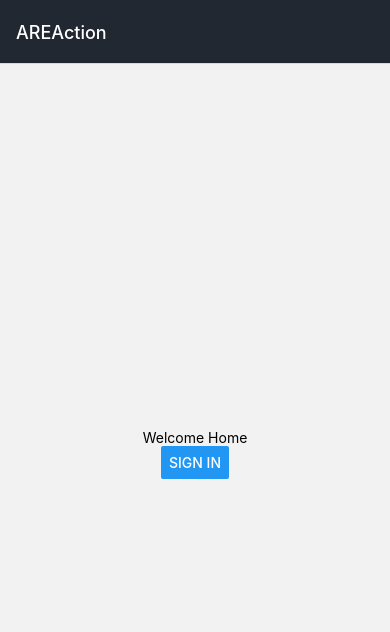
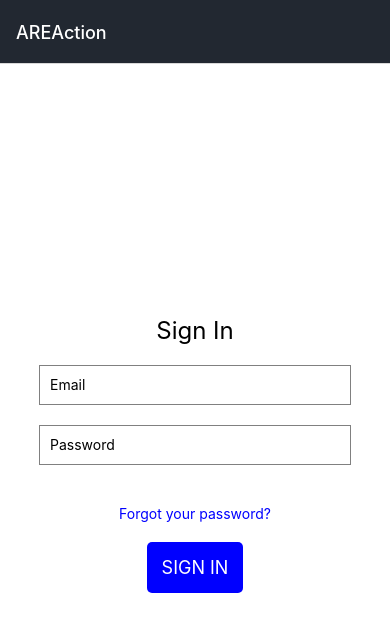
Before and after one commit to VictorHarri-Chal/AREA, a React Native app in the folder mobile/: screen /Home in a window 390 px wide. Shown: the top 632 px of the page. Built offline with nearby package versions, Linux system fonts and the light colour scheme.

Commit message:
[UPD]: add working page navigation and begining of dahsboard (can select api and slide menu working) -> need to add action/reaction selection and do  each button working by his own

```diff
--- a/mobile/App.js
+++ b/mobile/App.js
@@ -1,29 +1,26 @@
 import React from 'react';
 import { NavigationContainer } from '@react-navigation/native';
-import { createNativeStackNavigator } from '@react-navigation/native-stack';
+import { createStackNavigator } from "@react-navigation/stack";
+
 import Home from './src/pages/Home';
-import Login from './src/pages/Login';
+import Dashboard from './src/pages/Dashboard';
 
-const Stack = createNativeStackNavigator();
+const Stack = createStackNavigator();
 
+const MyHeaderOption = {
+    title: 'AREAction',
+    headerStyle:{backgroundColor: '#222831'},
+    headerTintColor: '#fff',
+}
 function App() {
     return (
         <NavigationContainer>
             <Stack.Navigator initialRouteName="Home">
-                <Stack.Screen
-                    name="Home"
-                    component={Home}
-                    options={{
-                        title:'AREAction',
-                        headerStyle: { backgroundColor: '#222831' },
-                        headerTintColor: '#fff',
-                    }}
-                />
-                {/* <Stack.Screen name="Dashboard" component={Dashboard} /> */}
-                <Stack.Screen name="Login" component={Login} />
+                <Stack.Screen name="Home" component={Home} options={MyHeaderOption}/>
+                <Stack.Screen name="Dashboard" component={Dashboard} options={MyHeaderOption}/>
             </Stack.Navigator>
         </NavigationContainer>
     );
-}
+  }
 
 export default App;
--- a/mobile/app.json
+++ b/mobile/app.json
@@ -24,10 +24,16 @@
       "adaptiveIcon": {
         "foregroundImage": "./assets/adaptive-icon.png",
         "backgroundColor": "#FFFFFF"
-      }
+      },
+      "package": "com.Area.mobile"
     },
     "web": {
       "favicon": "./assets/favicon.png"
+    },
+    "extra": {
+      "eas": {
+        "projectId": "ee6177ac-da2a-4fba-9dbc-53ddfddd16f5"
+      }
     }
   }
 }
--- /dev/null
+++ b/mobile/src/pages/Dashboard/index.js
@@ -0,0 +1,150 @@
+import React, { useState } from 'react';
+import { View, Text, StyleSheet, TouchableOpacity } from 'react-native';
+import Icon from 'react-native-vector-icons/FontAwesome5';
+
+const Dashboard = () => {
+  const [menuVisible, setMenuVisible] = useState(false);
+  const [selectedButton, setSelectedButton] = useState(null);
+
+  const menuButtons = [
+    {
+      name: "Discord",
+      icon: "discord"
+    },
+    {
+      name: "Github",
+      icon: "github"
+    },
+    {
+      name: "Twitter",
+      icon: "twitter"
+    },
+    {
+      name: "Spotify",
+      icon: "spotify"
+    },
+    {
+      name: "Youtube",
+      icon: "youtube"
+    },
+    {
+      name: "Twitch",
+      icon: "twitch"
+    },
+  ];
+
+  return (
+    <View style={styles.container}>
+      <TouchableOpacity onPress={() => setMenuVisible(true)}>
+        <Text style={styles.openMenuButton}>Open Menu</Text>
+      </TouchableOpacity>
+      {menuVisible && (
+        <View style={styles.menuContainer}>
+          <View style={styles.menuLeft}>
+            {menuButtons.map(button => (
+              <TouchableOpacity
+                key={button.name}
+                style={[
+                  styles.menuButtonContainer,
+                  selectedButton === button.name && styles.selectedButton
+                ]}
+                onPress={() => setSelectedButton(button.name)}
+              >
+                <Icon name={button.icon} size={30} color="#000" />
+                <View style={[styles.buttonIndicator, selectedButton === 'Discord' && {backgroundColor: 'green'}]} />
+              </TouchableOpacity>
+            ))}
+          </View>
+          <View style={styles.menuRight}>
+            {selectedButton ? (
+              <>
+                <Icon style={styles.iconeMenuRight} name={menuButtons.find(button => button.name === selectedButton).icon} size={30} color="#fff" />
+                <Text style={styles.menuText}>{selectedButton}</Text>
+                <TouchableOpacity
+                  style={styles.menuButton}
+                  onPress={() => {
+                    setMenuVisible(false);
+                    setSelectedButton(null);
+                  }}
+                >
+                  <Text style={styles.menuButtonText}>Connect</Text>
+                </TouchableOpacity>
+              </>
+            ) : (
+              <Text style={styles.noButtonSelectedText}>No button selected</Text>
+            )}
+          </View>
+        </View>
+      )}
+    </View>
+  );
+};
+
+const styles = StyleSheet.create({
+    container: {
+      flex: 1,
+      alignItems: 'center',
+      justifyContent: 'center',
+    },
+    openMenuButton: {
+      padding: 10,
+      backgroundColor: 'lightgray',
+      borderRadius: 5,
+    },
+    menuContainer: {
+      position: 'absolute',
+      top: 0,
+      bottom: 0,
+      left: 0,
+      right: 0,
+      flexDirection: 'row',
+      backgroundColor: 'transparent',
+    },
+    menuLeft: {
+      width: '30%',
+      backgroundColor: 'lightgray',
+      padding: 10,
+    },
+    menuRight: {
+      width: '70%',
+      backgroundColor: 'black',
+      padding: 20,
+      //justifyContent: 'center',
+      alignItems: 'center',
+    },
+    menuButtonContainer: {
+      marginVertical: 10,
+      padding: 10,
+      backgroundColor: 'white',
+      borderRadius: 5,
+      alignItems: 'center',
+    },
+    menuText: {
+      color: '#fff',
+      fontSize: 20,
+      marginBottom: 20,
+    },
+    menuButton: {
+      padding: 10,
+      backgroundColor: 'lightgray',
+      borderRadius: 5,
+    },
+    menuButtonText: {
+      color: 'black',
+      fontSize: 20,
+    },
+    iconeMenuRight: {
+        marginTop: 1,
+    },
+    buttonIndicator: {
+        position: 'absolute',
+        top: 5,
+        right: 5,
+        width: 10,
+        height: 10,
+        borderRadius: 5,
+        backgroundColor: 'red',
+      },
+  });
+
+  export default Dashboard;
--- a/mobile/src/pages/Home/index.js
+++ b/mobile/src/pages/Home/index.js
@@ -1,39 +1,71 @@
-import React, {useRef} from 'react';
-import { Animated, View, Text, Button, PanResponder, StyleSheet} from 'react-native';
+import React, { useState } from 'react';
+import { View, Text, TextInput, TouchableOpacity, StyleSheet } from 'react-native';
 
-function Home({ navigation }) {
-   const pan = useRef(new Animated.ValueXY()).current;
-   const panResponder =
-         useRef(PanResponder.create({onMoveShouldSetPanResponder: () => true,
-            onPanResponderMove: Animated.event([null, {dx: pan.x, dy: pan.y}]),
-            onPanResponderRelease: () => {
-            pan.extractOffset();
-         },
-      }),
-   ).current;
+const LoginScreen = ({ navigation }) => {
+  const [email, setEmail] = useState('');
+  const [password, setPassword] = useState('');
 
   return (
-      <View style={{ flex: 1, alignItems: 'center', justifyContent: 'center' }}>
-         <Text>Welcome Home</Text>
-         <Button
-            title="Sign in"
-            onPress={() =>  navigation.navigate('Login')}
+    <View style={styles.container}>
+      <Text style={styles.title}>Sign In</Text>
+      <TextInput
+        style={styles.input}
+        placeholder="Email"
+        value={email}
+        onChangeText={setEmail}
+        autoCapitalize="none"
       />
-         <Animated.View style={{transform: [{translateX: pan.x}, {translateY: pan.y}]}}
-            {...panResponder.panHandlers}>
-            <View styles={styles.box} />
-         </Animated.View>
+      <TextInput
+        style={styles.input}
+        placeholder="Password"
+        value={password}
+        onChangeText={setPassword}
+        secureTextEntry={true}
+      />
+      <TouchableOpacity onPress={() => navigation.navigate('Dashboard')}>
+        <Text style={styles.forgotPassword}>Forgot your password?</Text>
+      </TouchableOpacity>
+      <TouchableOpacity style={styles.button} onPress={() => navigation.navigate('Dashboard')}>
+        <Text style={styles.buttonText}>SIGN IN</Text>
+      </TouchableOpacity>
     </View>
   );
-}
+};
 
 const styles = StyleSheet.create({
-   box: {
-      height: 150,
-      width: 150,
+  container: {
+    flex: 1,
+    alignItems: 'center',
+    justifyContent: 'center',
+    backgroundColor: '#fff',
+  },
+  title: {
+    fontSize: 24,
+    marginBottom: 20,
+  },
+  input: {
+    width: '80%',
+    height: 40,
+    padding: 10,
+    borderWidth: 1,
+    borderColor: 'gray',
+    marginBottom: 20,
+  },
+  forgotPassword: {
+    marginTop: 20,
+    color: 'blue',
+  },
+  button: {
     backgroundColor: 'blue',
+    padding: 15,
     borderRadius: 5,
+    marginTop: 20,
+  },
+  buttonText: {
+    color: '#fff',
+    fontSize: 18,
+    textAlign: 'center',
   },
 });
 
-export default Home;
+export default LoginScreen;
--- a/mobile/src/pages/Login/index.js
+++ b/mobile/src/pages/Login/index.js
@@ -19,7 +19,6 @@ class Login extends React.Component {
     render() {
         return (
             <View style={{ flex: 1, alignItems: 'center', justifyContent: 'center' }}>
-                <Text>Sign in please</Text>
                 <Button title="Create Rectangle" onPress={() => this.createRectangle()}/>
                 {this.state.rectangles.map((rectangle) => rectangle)}
             </View>
```
Also changed, not shown: mobile/eas.json (added, +12 -0 lines), mobile/package.json (+2 -8 lines), 2 other files (tests, documents, lock files or other folders). Lines whose indentation alone changed are shown as unchanged.
